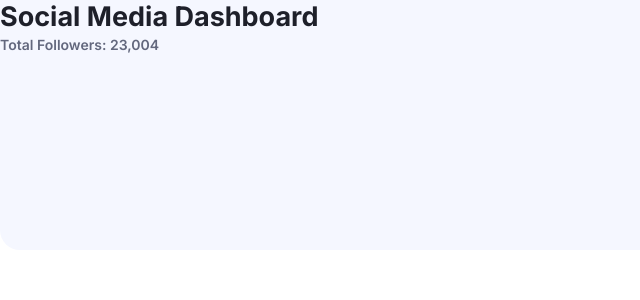
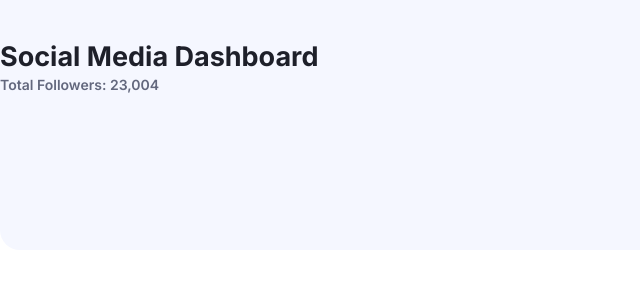
Before and after one commit to alejomejia/social-media-dashboard, a React (Create React App) app: page / in a window 1280 px wide. Shown: the top 300 px of the page, without its empty margins (0-640 px from the left). Built offline with nearby package versions, Linux system fonts and the light colour scheme.

Commit message:
Add Header component

```diff
--- /dev/null
+++ b/src/components/Header/index.js
@@ -0,0 +1,17 @@
+// Importing from packages
+import PropTypes from 'prop-types';
+
+// Importing elements from styles
+import { Root } from './styles';
+
+// Making Container component
+const Header = ({ children }) => {
+  return <Root className="Header">{children}</Root>;
+};
+
+// Adding proptypes to component
+Header.propTypes = {
+  children: PropTypes.node.isRequired,
+};
+
+export default Header;
--- /dev/null
+++ b/src/components/Header/styles.js
@@ -0,0 +1,8 @@
+import styled from 'styled-components';
+
+export const Root = styled.header`
+  display: flex;
+  align-items: center;
+  justify-content: space-between;
+  padding: 40px 0 50px 0;
+`;
--- a/src/views/Dashboard.js
+++ b/src/views/Dashboard.js
@@ -1,5 +1,6 @@
 // Importing components
 import Container from '../components/Container';
+import Header from '../components/Header';
 import Title from '../components/Title';
 
 // Importing data
@@ -8,10 +9,12 @@ import FOLLOWERS from '../data/followers.json';
 const Dashboard = () => {
   return (
     <Container>
-      <Title>
-        <h1>Social Media Dashboard</h1>
-        <span>Total Followers: {FOLLOWERS.total}</span>
-      </Title>
+      <Header>
+        <Title>
+          <h1>Social Media Dashboard</h1>
+          <span>Total Followers: {FOLLOWERS.total}</span>
+        </Title>
+      </Header>
     </Container>
   );
 };
```
